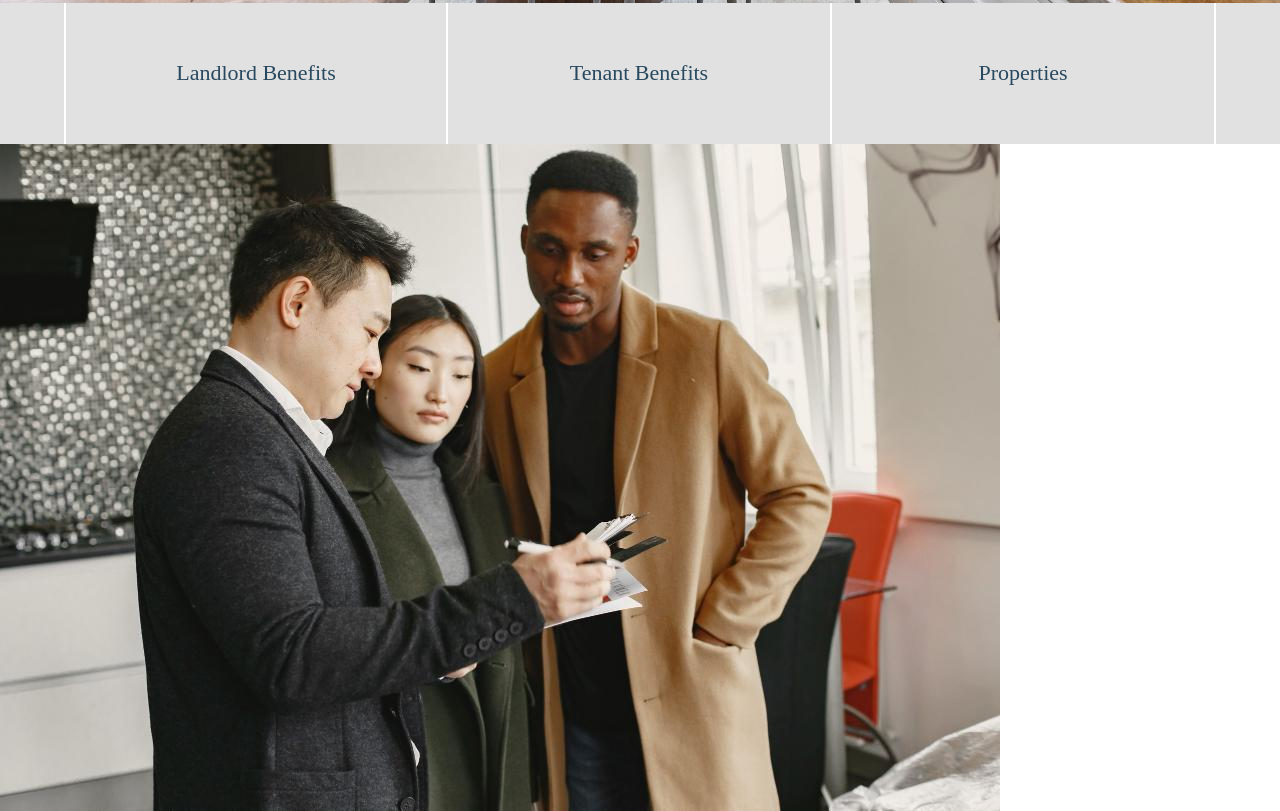
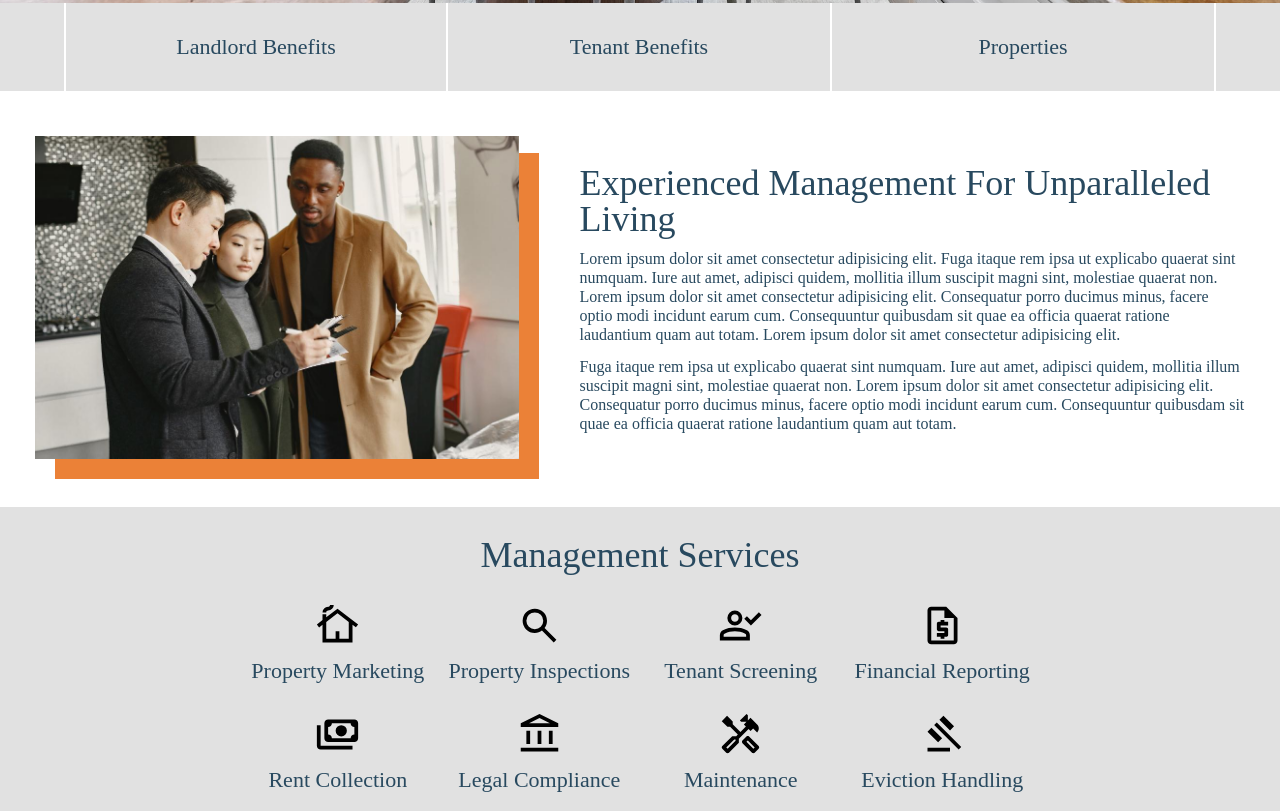
Before and after one commit to dukdukg00se/propty-mgmt-site, a website built with Vite: page index.html in a window 1280 px wide. Shown: the part 705-1516 px from the top of the page. Built offline with nearby package versions, Linux system fonts and the light colour scheme.

Commit message:
Work on about and services styles

```diff
--- a/src/styles/styles.css
+++ b/src/styles/styles.css
@@ -14,7 +14,7 @@ html {
 
 body {
   font-family: sans-serif;
-  font-size: 1.6rem;
+  font-size: 1.8rem;
   color: #28495f;
 }
 
@@ -48,7 +48,7 @@ header {
 
 .logoWrapper h2 {
   font-weight: 600;
-  font-size: 18px;
+  font-size: 20px;
 }
 
 .logoWrapper span {
@@ -79,11 +79,12 @@ a {
 
 .linksWrapper > div {
   line-height: 40px;
-  background-color: #28495f;
+  background-color: #eb8137;
   color: white;
-  width: 125px;
+  width: 140px;
   text-align: center;
   border-radius: 5px;
+  letter-spacing: 0.7px;
 }
 
 /*************************************/
@@ -110,11 +111,14 @@ a {
   padding: 20px 15px;
   background: linear-gradient(180deg, #ffffffd9, #fffffff2);
   text-align: center;
+
+  height: 20%;
 }
 
 .bannerContentContainer h2 {
-  font-size: 32px;
-  letter-spacing: 0.3px;
+  font-size: 36px;
+  /* letter-spacing: 0.3px; */
+  font-weight: 600;
 }
 
 .bannerContentContainer p {
@@ -131,7 +135,7 @@ a {
   display: flex;
   justify-content: center;
   font-size: 22px;
-  height: 11vw;
+  height: 11vh;
 }
 
 .infoLinks li {
@@ -159,5 +163,87 @@ a {
   background-color: rgb(195 195 195 / 95%);
 }
 
+/* About section */
+
+.about {
+  padding: 45px 35px;
+  /* background-color: #28495f;
+  color: white; */
+  display: flex;
+  justify-content: space-between;
+  align-items: center;
+}
+
+.about > div:first-child {
+  position: relative;
+  z-index: 1;
+  width: 40%;
+}
+
+.about > div:first-child::after {
+  position: absolute;
+  top: 17px;
+  left: 20px;
+  width: 100%;
+  height: 100%;
+  background: #eb8137;
+  content: '';
+  z-index: -1;
+}
+
+.about img {
+  height: auto;
+  width: 100%;
+}
+
+.aboutTextWrapper {
+  display: flex;
+  flex-direction: column;
+  gap: 12px;
+  width: 55%;
+}
+
+.aboutTextWrapper h2 {
+  font-size: 36px;
+}
+
+.aboutTextWrapper p {
+  line-height: 1.2;
+}
+
+/* services section */
+.services {
+  display: flex;
+  flex-direction: column;
+  align-items: center;
+  padding: 30px;
+  gap: 30px;
+  font-size: 22px;
+
+  background-color: #e1e1e1;
+}
+
+.services h2 {
+  font-size: 36px;
+}
+
+.services ul {
+  display: grid;
+  grid-template-columns: repeat(4, 1fr);
+  grid-template-rows: repeat(2, 1fr);
+  gap: 30px 20px;
+}
+
+.services li > div {
+  display: flex;
+  flex-direction: column;
+  align-items: center;
+  gap: 12px;
+}
+
+.services li > div > img {
+  height: 45px;
+}
+
 /* linear-gradient(180deg, #ffffffe8 0%, #ff000000), center / cover no-repeat
     url(/src/img/kitchen-dining-view-compressed.jpg) */
```
